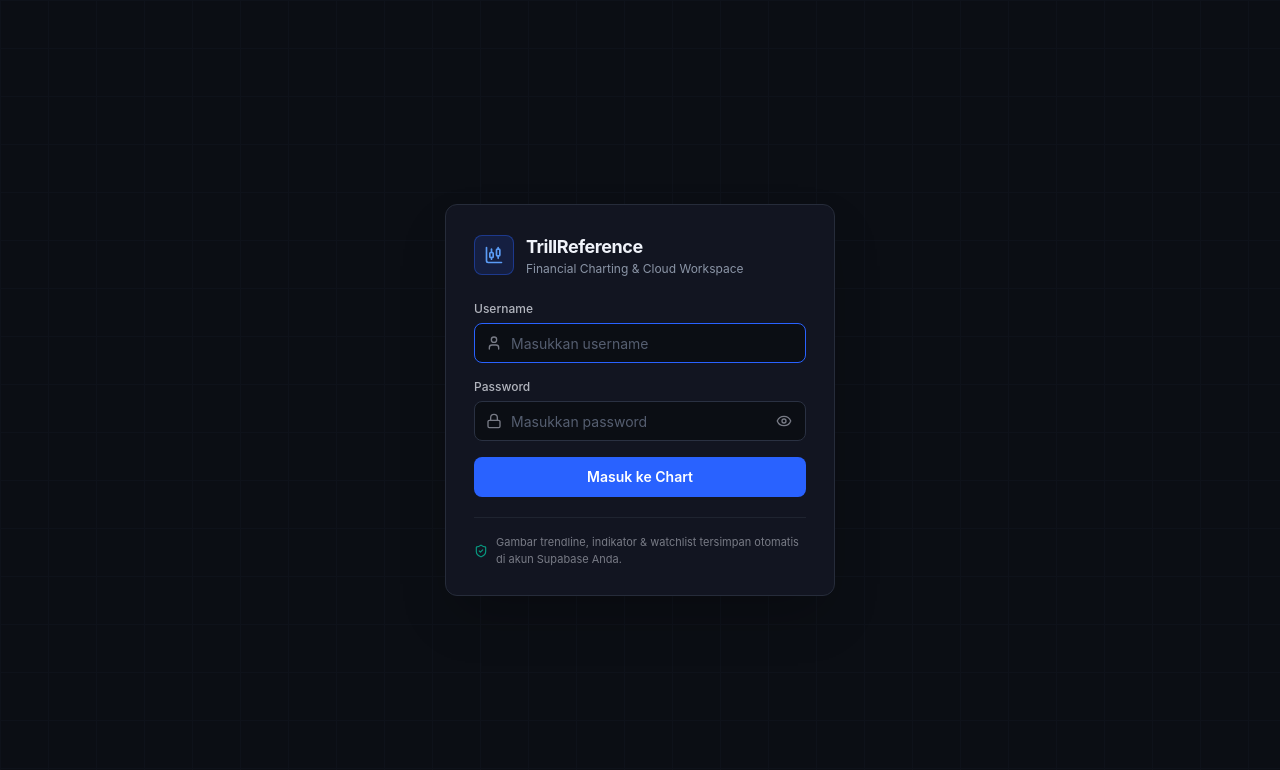
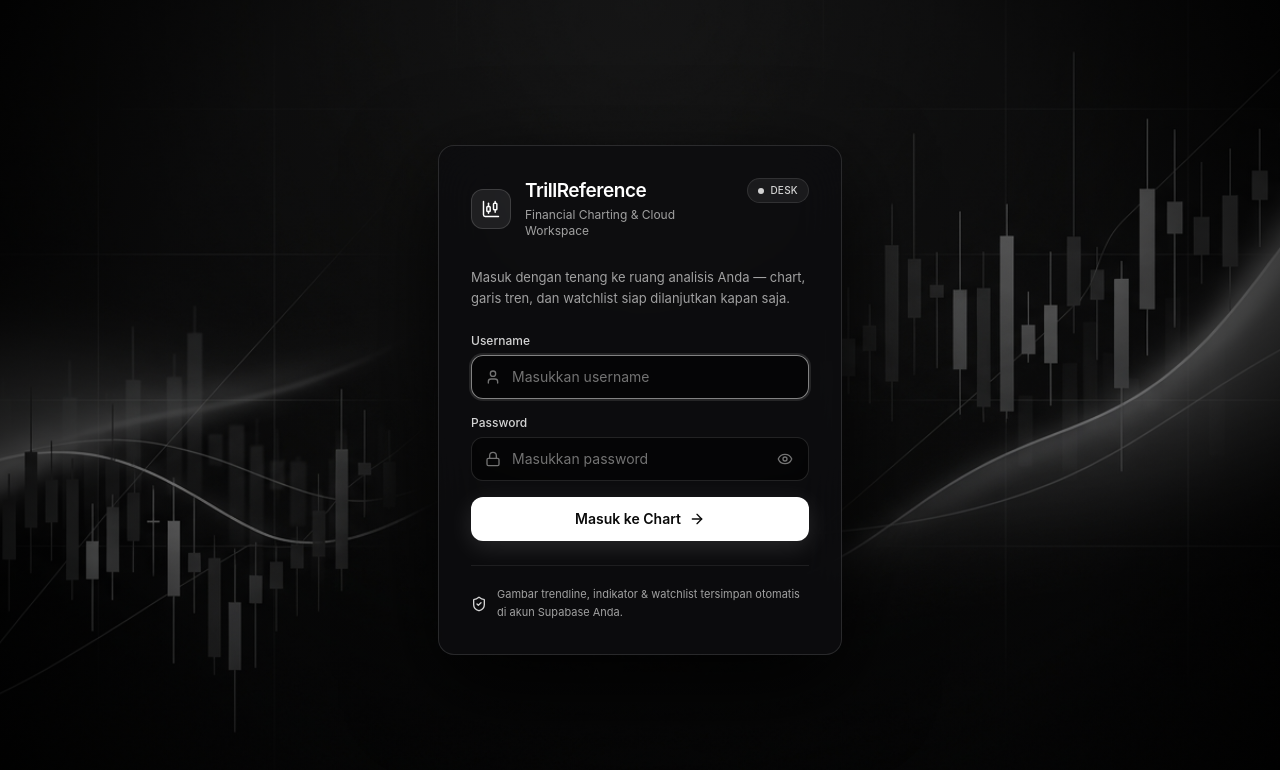
Before and after one commit to Bataakbar/TrillReference, a React (Vite) app: page / in a window 1280 px wide. Shown: the top 770 px of the page. Built offline with nearby package versions, Linux system fonts and the light colour scheme; no server answers.

Commit message:
style(login): monochrome niche redesign with stock chart background

```diff
--- a/src/App.tsx
+++ b/src/App.tsx
@@ -126,10 +126,10 @@ export default function App() {
 
   if (!isSupabaseConfigured) {
     return (
-      <div className="min-h-screen w-screen bg-[#0b0e14] text-[#e6eaf2] flex items-center justify-center p-6">
-        <div className="max-w-md rounded-xl bg-[#131722] border border-[#2a3142] p-6 space-y-2 text-sm">
-          <h1 className="font-semibold text-[#f0f3fa]">Konfigurasi Supabase Diperlukan</h1>
-          <p className="text-xs text-[#98a2b3]">
+      <div className="min-h-screen w-screen bg-[#070708] text-neutral-100 flex items-center justify-center p-6">
+        <div className="max-w-md rounded-2xl bg-[#0d0d0f] border border-white/[0.12] p-6 space-y-2 text-sm">
+          <h1 className="font-semibold text-white">Konfigurasi Supabase Diperlukan</h1>
+          <p className="text-xs text-neutral-400">
             Set environment variable <code className="font-mono">VITE_SUPABASE_URL</code> dan{' '}
             <code className="font-mono">VITE_SUPABASE_ANON_KEY</code> agar autentikasi dan
             penyimpanan cloud dapat berjalan.
@@ -141,12 +141,12 @@ export default function App() {
 
   if (checkingAuth || (session && hydratingWorkspace)) {
     return (
-      <div className="min-h-screen w-screen bg-[#0b0e14] text-[#e6eaf2] flex flex-col items-center justify-center gap-3">
-        <div className="w-10 h-10 rounded-lg bg-[#2962ff]/15 border border-[#2962ff]/40 flex items-center justify-center text-[#5b9cf6]">
+      <div className="min-h-screen w-screen bg-[#070708] text-neutral-100 flex flex-col items-center justify-center gap-3">
+        <div className="w-10 h-10 rounded-xl bg-white/[0.08] border border-white/[0.14] flex items-center justify-center text-white">
           <CandlestickChart className="w-5 h-5" />
         </div>
-        <div className="flex items-center gap-2 text-xs text-[#98a2b3]">
-          <Loader2 className="w-3.5 h-3.5 animate-spin text-[#2962ff]" />
+        <div className="flex items-center gap-2 text-xs text-neutral-400">
+          <Loader2 className="w-3.5 h-3.5 animate-spin text-white" />
           <span>
             {checkingAuth ? 'Memeriksa sesi login…' : 'Memuat chart & gambar dari Supabase…'}
           </span>
--- a/src/components/LoginPage.tsx
+++ b/src/components/LoginPage.tsx
@@ -1,5 +1,15 @@
 import React, { useState } from 'react';
-import { CandlestickChart, Eye, EyeOff, Loader2, Lock, ShieldCheck, User } from 'lucide-react';
+import {
+  ArrowRight,
+  CandlestickChart,
+  Eye,
+  EyeOff,
+  Loader2,
+  Lock,
+  ShieldCheck,
+  User,
+} from 'lucide-react';
+import loginBgImage from '../assets/login-bg.jpg';
 import { isSupabaseConfigured, normalizeLoginIdentifier, supabase } from '../lib/supabaseClient';
 
 interface LoginPageProps {
@@ -51,42 +61,63 @@ export default function LoginPage({ onSuccess }: LoginPageProps) {
   return (
     <div
       data-testid="login-page"
-      className="min-h-screen w-screen bg-[#0b0e14] text-[#e6eaf2] flex items-center justify-center p-4 relative overflow-hidden"
+      className="min-h-screen w-screen bg-[#070708] text-neutral-100 flex items-center justify-center p-5 sm:p-8 relative overflow-hidden"
     >
-      {/* Subtle TradingView grid background */}
+      {/* Monochrome stock chart background artwork */}
+      <img
+        src={loginBgImage}
+        alt=""
+        aria-hidden="true"
+        className="pointer-events-none select-none absolute inset-0 w-full h-full object-cover object-center opacity-85 scale-[1.02]"
+      />
+
+      {/* Soft atmospheric vignette for effortless readability */}
       <div
         aria-hidden="true"
-        className="pointer-events-none absolute inset-0 opacity-20"
+        className="pointer-events-none absolute inset-0"
         style={{
-          backgroundImage:
-            'linear-gradient(to right, #1e2433 1px, transparent 1px), linear-gradient(to bottom, #1e2433 1px, transparent 1px)',
-          backgroundSize: '48px 48px',
+          background:
+            'radial-gradient(circle at center, rgba(7,7,8,0.16) 0%, rgba(7,7,8,0.46) 65%, rgba(0,0,0,0.78) 100%)',
         }}
       />
 
-      <div className="relative w-full max-w-[390px] rounded-xl bg-[#131722]/95 border border-[#262c3a] shadow-2xl p-7 backdrop-blur-md">
-        <div className="flex items-center gap-3 mb-6">
-          <div className="w-10 h-10 rounded-lg bg-[#2962ff]/15 border border-[#2962ff]/40 flex items-center justify-center text-[#5b9cf6] shrink-0">
-            <CandlestickChart className="w-5 h-5" />
+      {/* Relaxed monochrome niche-style login card */}
+      <div className="relative w-full max-w-[404px] rounded-2xl bg-[#0d0d0f]/82 border border-white/[0.12] shadow-[0_28px_90px_rgba(0,0,0,0.85)] p-7 sm:p-8 backdrop-blur-xl">
+        <div className="flex items-start justify-between gap-3 mb-7">
+          <div className="flex items-center gap-3.5">
+            <div className="w-10 h-10 rounded-xl bg-white/[0.08] border border-white/[0.14] flex items-center justify-center text-white shrink-0">
+              <CandlestickChart className="w-5 h-5 stroke-[1.75]" />
+            </div>
+            <div>
+              <h1 className="text-[19px] font-semibold tracking-tight text-white leading-snug">
+                TrillReference
+              </h1>
+              <p className="text-xs text-neutral-400 mt-0.5">
+                Financial Charting &amp; Cloud Workspace
+              </p>
+            </div>
           </div>
-          <div>
-            <h1 className="text-lg font-bold tracking-tight text-[#f0f3fa]">TrillReference</h1>
-            <p className="text-xs text-[#8b95a7]">
-              Financial Charting &amp; Cloud Workspace
-            </p>
-          </div>
+
+          <span className="inline-flex items-center gap-1.5 rounded-full bg-white/[0.06] border border-white/[0.1] px-2.5 py-1 text-[10px] font-medium tracking-wide text-neutral-300 uppercase shrink-0">
+            <span className="w-1.5 h-1.5 rounded-full bg-white/80" />
+            Desk
+          </span>
         </div>
+
+        <p className="text-[13px] leading-relaxed text-neutral-400 mb-6">
+          Masuk dengan tenang ke ruang analisis Anda — chart, garis tren, dan watchlist siap dilanjutkan kapan saja.
+        </p>
 
         <form onSubmit={handleSubmit} className="space-y-4">
           <div className="space-y-1.5">
             <label
               htmlFor="login-username"
-              className="block text-xs font-medium text-[#b2b5be]"
+              className="block text-xs font-medium text-neutral-300"
             >
               Username
             </label>
             <div className="relative">
-              <User className="w-4 h-4 text-[#787b86] absolute left-3 top-1/2 -translate-y-1/2 pointer-events-none" />
+              <User className="w-4 h-4 text-neutral-500 absolute left-3.5 top-1/2 -translate-y-1/2 pointer-events-none" />
               <input
                 id="login-username"
                 type="text"
@@ -96,7 +127,7 @@ export default function LoginPage({ onSuccess }: LoginPageProps) {
                 value={username}
                 onChange={(e) => setUsername(e.target.value)}
                 placeholder="Masukkan username"
-                className="w-full h-10 pl-9 pr-3 rounded-lg bg-[#0b0e14] border border-[#2a3142] text-sm text-[#f0f3fa] placeholder:text-[#555e70] focus:outline-none focus:border-[#2962ff] transition-colors"
+                className="w-full h-11 pl-10 pr-3.5 rounded-xl bg-black/55 border border-white/[0.12] text-sm text-white placeholder:text-neutral-500 focus:outline-none focus:border-white/50 focus:ring-2 focus:ring-white/10 transition-all"
               />
             </div>
           </div>
@@ -104,12 +135,12 @@ export default function LoginPage({ onSuccess }: LoginPageProps) {
           <div className="space-y-1.5">
             <label
               htmlFor="login-password"
-              className="block text-xs font-medium text-[#b2b5be]"
+              className="block text-xs font-medium text-neutral-300"
             >
               Password
             </label>
             <div className="relative">
-              <Lock className="w-4 h-4 text-[#787b86] absolute left-3 top-1/2 -translate-y-1/2 pointer-events-none" />
+              <Lock className="w-4 h-4 text-neutral-500 absolute left-3.5 top-1/2 -translate-y-1/2 pointer-events-none" />
               <input
                 id="login-password"
                 type={showPassword ? 'text' : 'password'}
@@ -118,13 +149,13 @@ export default function LoginPage({ onSuccess }: LoginPageProps) {
                 value={password}
                 onChange={(e) => setPassword(e.target.value)}
                 placeholder="Masukkan password"
-                className="w-full h-10 pl-9 pr-10 rounded-lg bg-[#0b0e14] border border-[#2a3142] text-sm text-[#f0f3fa] placeholder:text-[#555e70] focus:outline-none focus:border-[#2962ff] transition-colors"
+                className="w-full h-11 pl-10 pr-11 rounded-xl bg-black/55 border border-white/[0.12] text-sm text-white placeholder:text-neutral-500 focus:outline-none focus:border-white/50 focus:ring-2 focus:ring-white/10 transition-all"
               />
               <button
                 type="button"
                 onClick={() => setShowPassword((prev) => !prev)}
                 aria-label={showPassword ? 'Hide password' : 'Show password'}
-                className="absolute right-2.5 top-1/2 -translate-y-1/2 p-1 rounded text-[#787b86] hover:text-[#f0f3fa] cursor-pointer"
+                className="absolute right-2.5 top-1/2 -translate-y-1/2 p-1.5 rounded-lg text-neutral-500 hover:text-white hover:bg-white/[0.06] transition-colors cursor-pointer"
               >
                 {showPassword ? <EyeOff className="w-4 h-4" /> : <Eye className="w-4 h-4" />}
               </button>
@@ -135,7 +166,7 @@ export default function LoginPage({ onSuccess }: LoginPageProps) {
             <div
               role="alert"
               data-testid="login-error"
-              className="px-3 py-2 rounded-lg bg-[#2a1518] border border-[#ef5350]/50 text-xs text-[#fca5a5]"
+              className="px-3.5 py-2.5 rounded-xl bg-white/[0.07] border border-white/25 text-xs text-neutral-100"
             >
               {errorMsg}
             </div>
@@ -144,7 +175,7 @@ export default function LoginPage({ onSuccess }: LoginPageProps) {
           <button
             type="submit"
             disabled={submitting}
-            className="w-full h-10 rounded-lg bg-[#2962ff] hover:bg-[#1e53e5] disabled:opacity-60 text-white text-sm font-semibold flex items-center justify-center gap-2 transition-colors cursor-pointer"
+            className="mt-2 w-full h-11 rounded-xl bg-white hover:bg-neutral-200 active:scale-[0.99] disabled:opacity-60 text-neutral-950 text-sm font-semibold flex items-center justify-center gap-2 transition-all cursor-pointer shadow-[0_6px_24px_rgba(255,255,255,0.12)]"
           >
             {submitting ? (
               <>
@@ -152,13 +183,16 @@ export default function LoginPage({ onSuccess }: LoginPageProps) {
                 <span>Memverifikasi…</span>
               </>
             ) : (
-              <span>Masuk ke Chart</span>
+              <>
+                <span>Masuk ke Chart</span>
+                <ArrowRight className="w-4 h-4" />
+              </>
             )}
           </button>
         </form>
 
-        <div className="mt-5 pt-4 border-t border-[#1f2430] flex items-center gap-2 text-[11px] text-[#787b86]">
-          <ShieldCheck className="w-3.5 h-3.5 text-[#089981] shrink-0" />
+        <div className="mt-6 pt-5 border-t border-white/[0.08] flex items-center gap-2.5 text-[11px] leading-relaxed text-neutral-400">
+          <ShieldCheck className="w-4 h-4 text-neutral-300 shrink-0" />
           <span>
             Gambar trendline, indikator &amp; watchlist tersimpan otomatis di akun Supabase Anda.
           </span>
```
Also changed, not shown: src/assets/login-bg.jpg (added).
